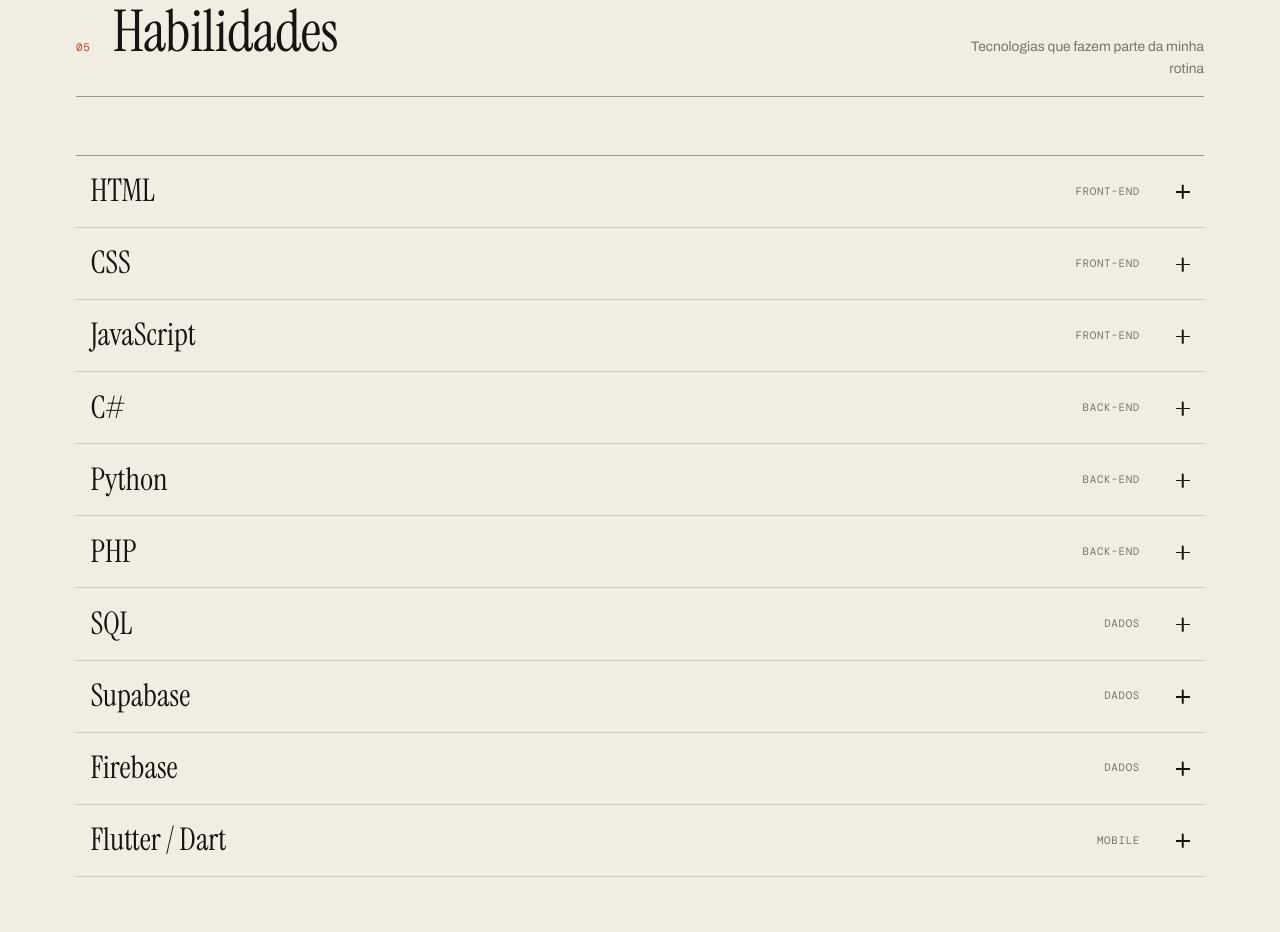
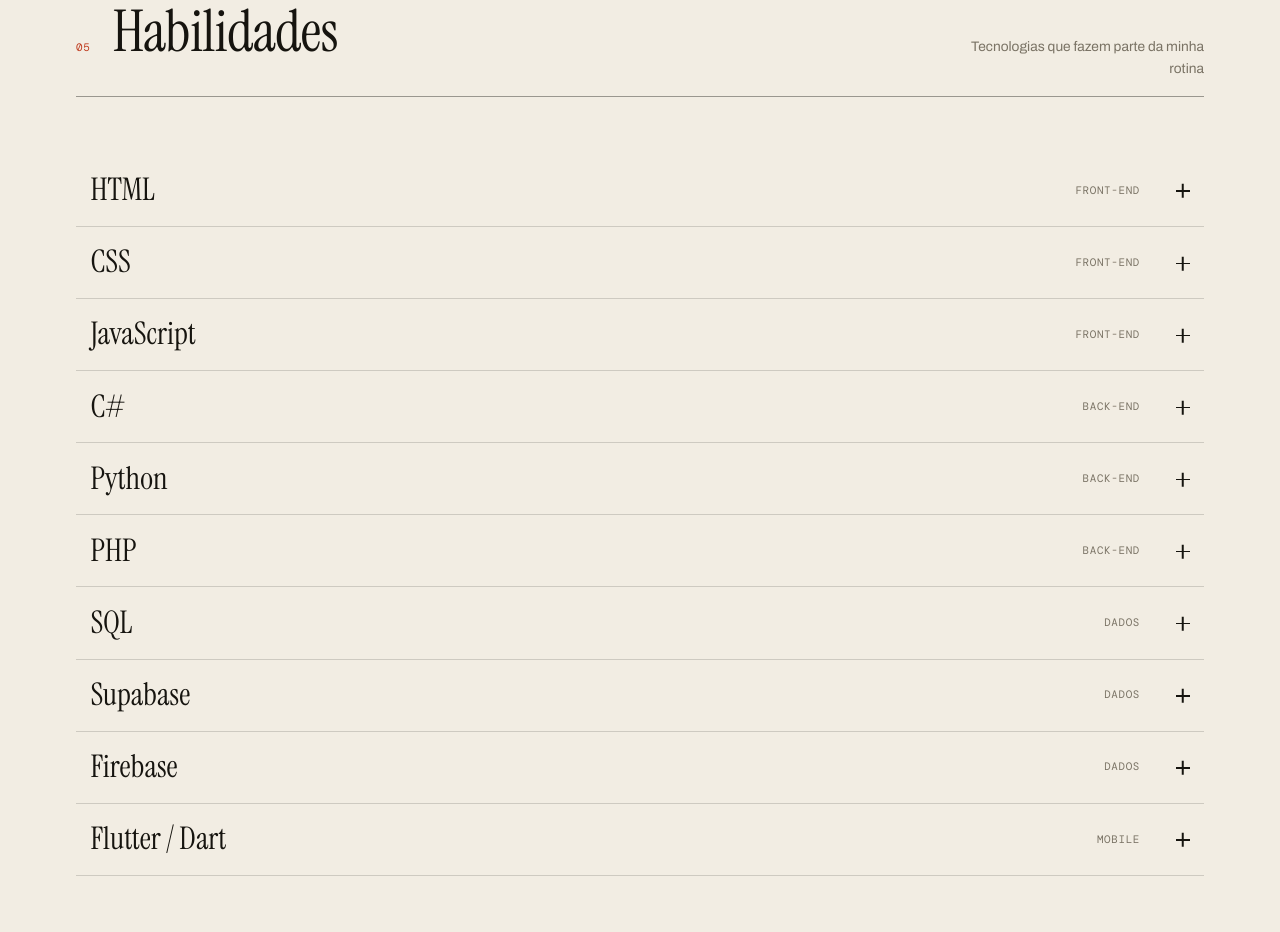
Before and after one commit to samuelsouzaleite/portfolio, a plain HTML site: page index.html in a window 1280 px wide. Shown: the part 3990-4922 px from the top of the page. Drawn offline with nearby package versions, Linux system fonts and the light colour scheme.

Commit message:
Remove linha duplicada abaixo do titulo de Habilidades

```diff
--- a/style.css
+++ b/style.css
@@ -808,10 +808,6 @@
 }
 
 /* ---------------------------------------------------------------- habilidades */
-.skills-list {
-    border-top: 1px solid var(--rule-strong);
-}
-
 .skill-item {
     border-bottom: 1px solid var(--rule);
 }
```
